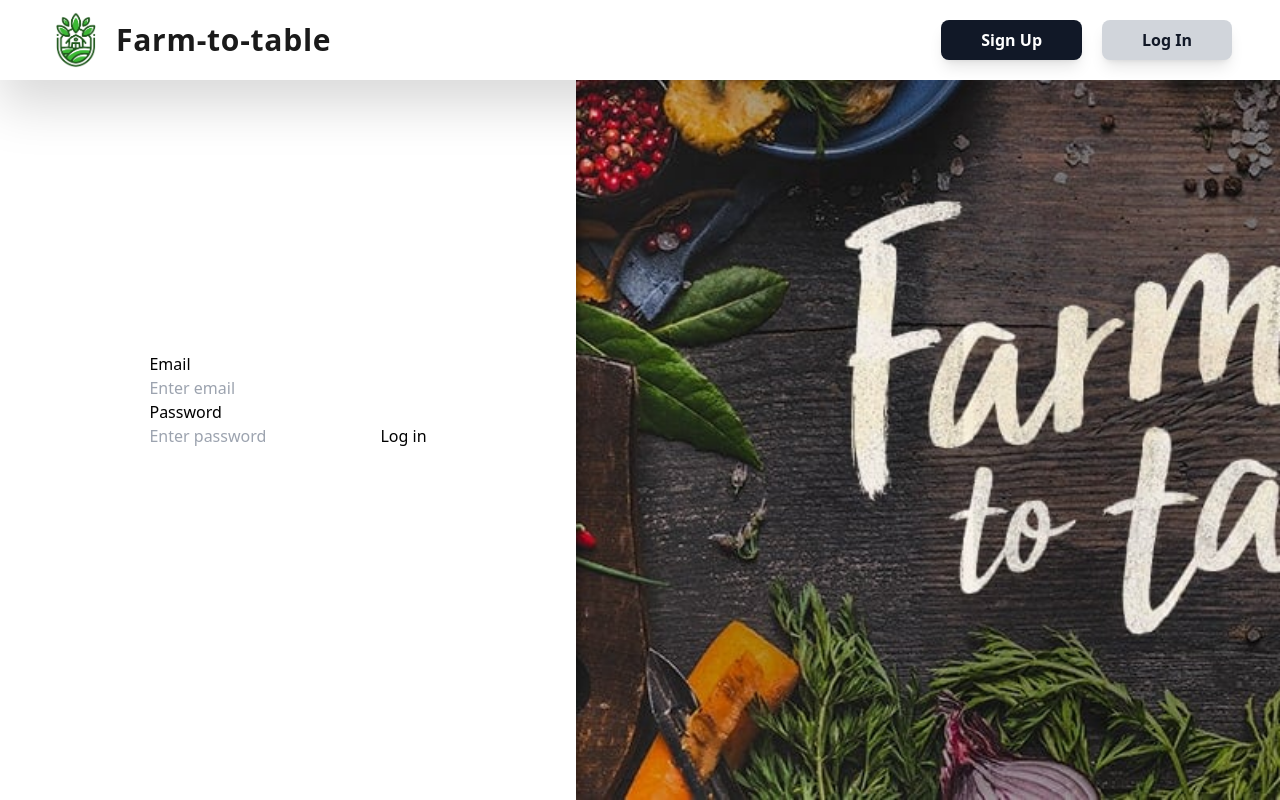
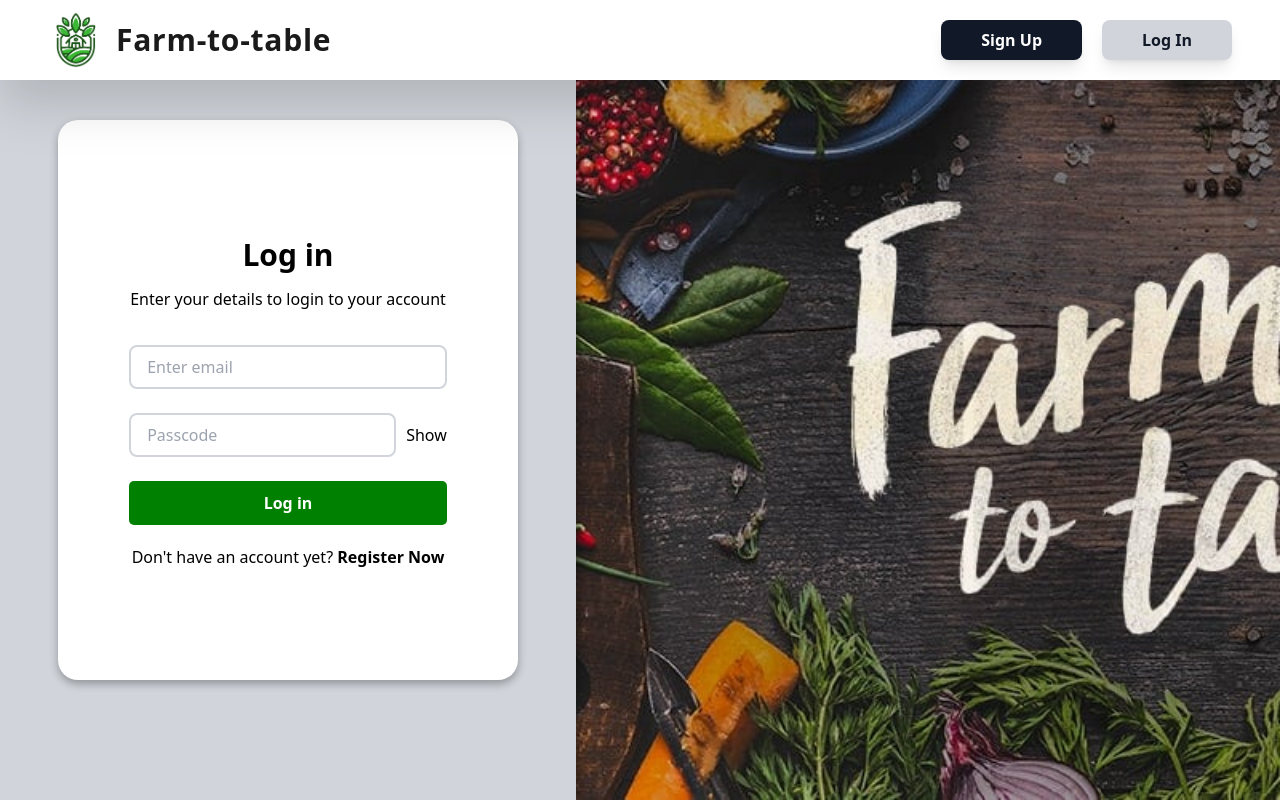
Before and after one commit to alxzdani/cmsc100Project, a React (Create React App) app in the folder client/: page /login in a window 1280 px wide. Built offline with nearby package versions, Linux system fonts and the light colour scheme; no server answers.

Commit message:
ui: updated LoginPage.js

```diff
--- a/client/src/pages/LoginPage.js
+++ b/client/src/pages/LoginPage.js
@@ -3,7 +3,6 @@ import axios from 'axios'
 import { useNavigate } from 'react-router-dom'
 import Navbar from '../components/Navbar'
 import BG_IMG from "../assets/farm-to-table-bg.jpg";
-
 
 // there is no prompt yet if user enter valid or invalid data
 // but it is working (see console)
@@ -11,6 +10,7 @@ export default function LoginPage() {
     const [users, setUsers] = useState([])
     const [email, setEmail] = useState('')
     const [password, setPassword] = useState('')
+    const [showPassword, setShowPassword] = useState(false);
 
     //redirect user to shop page
     const navigate = useNavigate()
@@ -49,15 +49,11 @@ export default function LoginPage() {
         }
     }
 
-
-
-
-
     return (
         <div style={{
             backgroundImage: `url(${BG_IMG})`,
             backgroundSize: 'cover',
-            backgroundPosition: '-20% center',  // More to the right
+            backgroundPosition: '-20% center',  // move to right
             backgroundRepeat: 'no-repeat',
             minHeight: '100vh',
             width: '100vw',
@@ -72,31 +68,59 @@ export default function LoginPage() {
                 position: 'absolute',
                 left: 0,
                 top: 0,
-                width: '45vw',  // Half the width of the viewport
-                height: '100vh',  // Same height as the background image
-                backgroundColor: 'white',  // White box
+                width: '45vw',  // half the width of the viewport
+                height: '100vh',  // same height as the background image
+                backgroundColor: '#d1d5db',  // White box
                 display: 'flex',
                 flexDirection: 'column',
                 alignItems: 'center',
                 justifyContent: 'center',
-                boxShadow: '2px 0 10px rgba(0, 0, 0, 0.5)'  // Optional: adds a shadow for better separation
+                boxShadow: '2px 0 10px rgba(0, 0, 0, 0.5)'
             }}>
+                <div style={{
+                    width: '80%',  // 80% of the parent container's width
+                    height: '70%',  // 70% of the parent container's height
+                    backgroundColor: 'white',
+                    borderRadius: '20px',
+                    display: 'flex',
+                    flexDirection: 'column',
+                    alignItems: 'center',
+                    justifyContent: 'center',
+                    padding: '20px',
+                    boxShadow: '0 4px 8px rgba(0, 0, 0, 0.3)'
+                }}>
+                    <h1 style={{ fontSize: 30, textAlign: 'center', fontWeight: 'bold', marginBottom: '10px' }}>Log in</h1>
+                    <p style={{ textAlign: 'center', marginBottom: '10px' }}>
+                        Enter your details to login to your account
+                    </p>
                     <form onSubmit={handleLogin}>
-                    <label>Email</label>
                         <br />
-                    <input type='text' placeholder='Enter email'
+                        <input type='text' placeholder='Enter email' className="rounded-lg px-4 py-2 border-2 border-gray-300 w-full"
                             value={email} onChange={(e) => setEmail(e.target.value)} />
-
                         <br />
-
-                    <label>Password</label>
                         <br />
-                    <input type='password' placeholder='Enter password'
+                        <div style={{ display: 'flex', alignItems: 'center' }}>
+                            <input type={showPassword ? 'text' : 'password'} placeholder='Passcode' className="rounded-lg px-4 py-2 flex-grow border-2 border-gray-300"
                                 value={password} onChange={(e) => setPassword(e.target.value)} />
-
-                    <button type='submit'> Log in </button>
+                            <button type="button" onClick={() => setShowPassword(!showPassword)} style={{ marginLeft: '10px' }}>
+                                {showPassword ? 'Hide' : 'Show'}
+                            </button>
+                        </div>
+                        <br />
+                        <button type='submit' style={{
+                            backgroundColor: 'green', color: 'white', fontWeight: 'bold',
+                            padding: '10px 20px', borderRadius: '5px', border: 'none',
+                            width: '100%',
+                            boxSizing: 'border-box'
+                        }}>
+                            Log in
+                        </button>
+                        <p style={{ marginTop: '20px', textAlign: 'center' }}>
+                            Don't have an account yet? <a href="/signup" style={{ color: 'black', fontWeight: 'bold', textDecoration: 'none' }}>Register Now</a>
+                        </p>
                     </form>
                 </div>
             </div>
+        </div >
     );
 }
```
Lines whose indentation alone changed are shown as unchanged.
